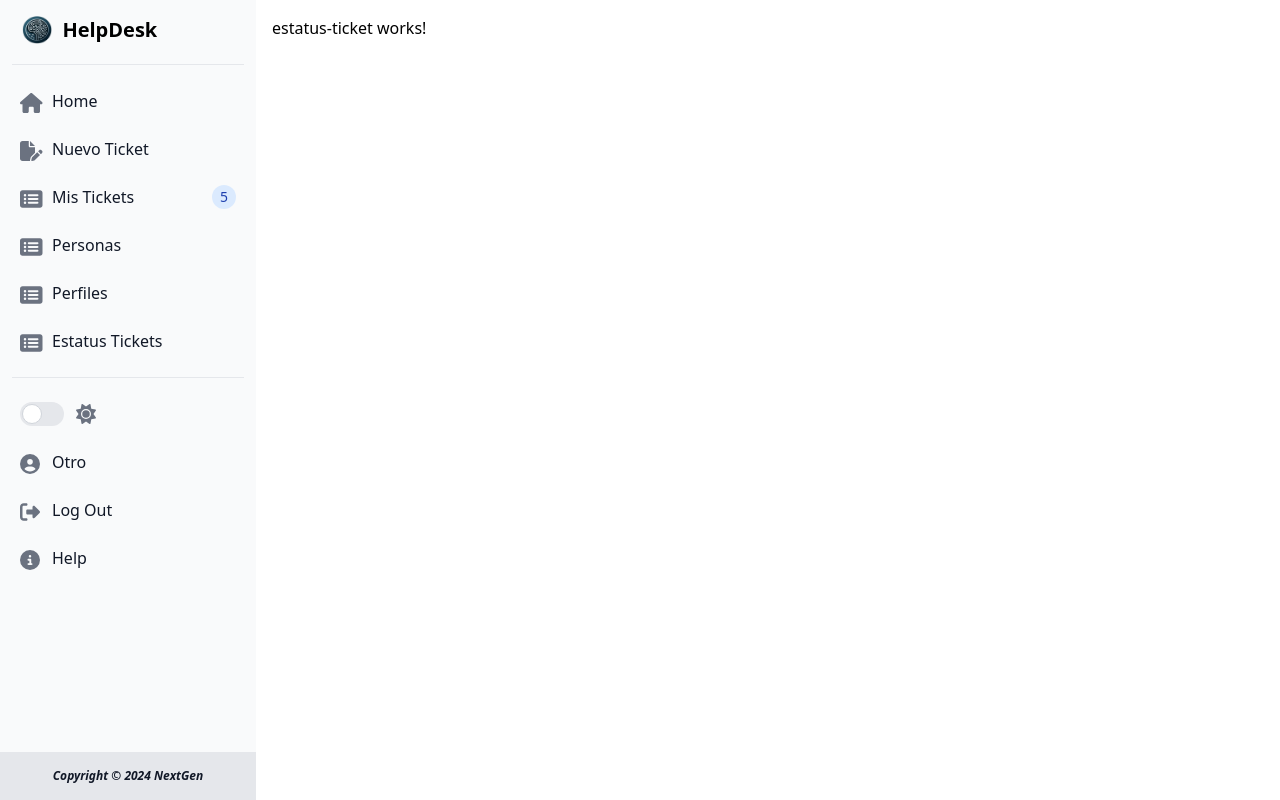
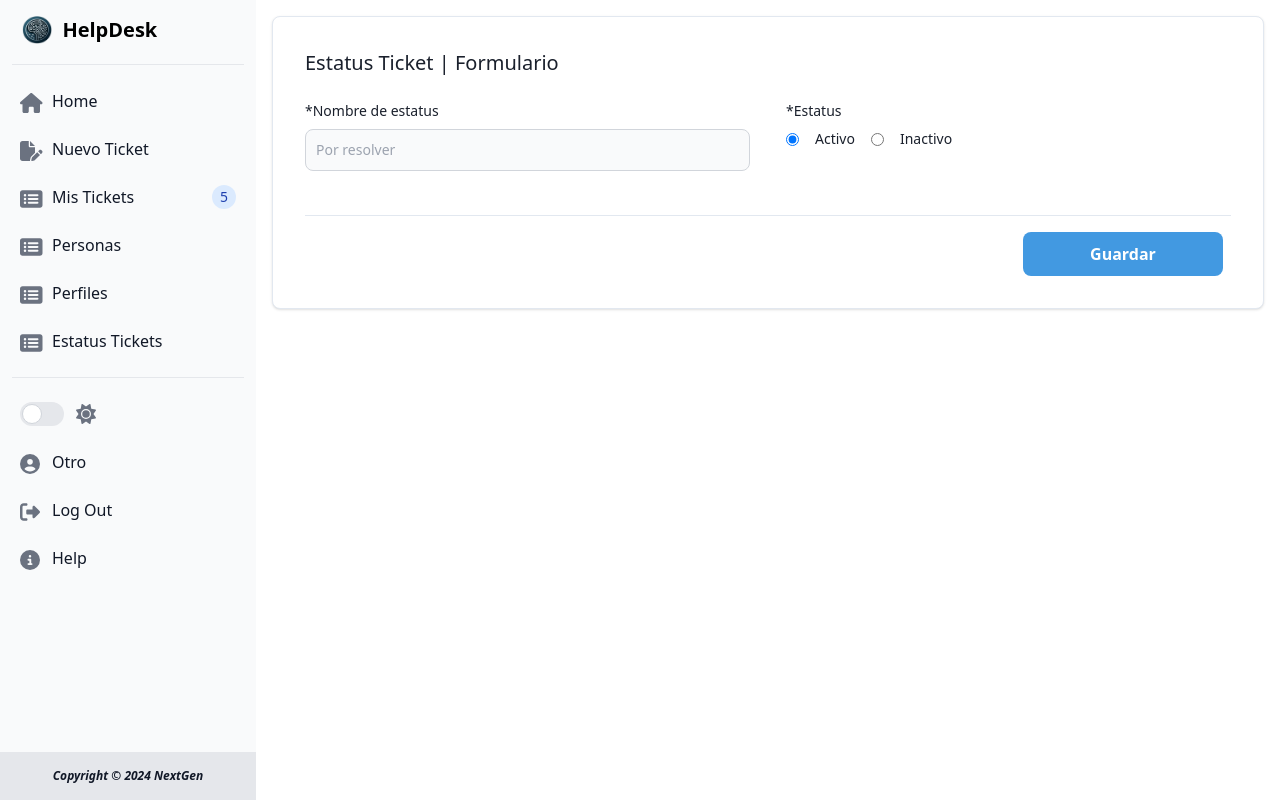
Before and after one commit to KevinUriegas98/app-tickets-ng, an Angular app: page /administracion/estatus-tickets in a window 1280 px wide. Built offline with nearby package versions, Linux system fonts and the light colour scheme.

Commit message:
Formulario EstatusTicket

```diff
--- /dev/null
+++ b/src/app/core/models/estatus-tickets/estatus-ticket-model.ts
@@ -0,0 +1,6 @@
+import { ApiResponse } from "@Models/Response";
+
+export interface EstatusTicketInsertRequest {
+    Estatus_Nombre: string;
+    Estatus_Activo: number;
+}
--- /dev/null
+++ b/src/app/core/models/estatus-tickets/index.ts
@@ -0,0 +1 @@
+export * from './estatus-ticket-model';
--- /dev/null
+++ b/src/app/core/services/estatus-ticket.service.ts
@@ -0,0 +1,27 @@
+import { HttpClient, HttpHeaders } from '@angular/common/http';
+import { Injectable } from '@angular/core';
+import { Observable } from 'rxjs';
+import { map } from 'rxjs';
+
+import { estatusTickets } from '@Global/endpoints';
+import { EstatusTicketInsertRequest } from '../models/estatus-tickets';
+
+@Injectable({
+  providedIn: 'root'
+})
+export class EstatusTicketService {
+  private headers: HttpHeaders;
+  constructor(private http: HttpClient) {
+    this.headers = new HttpHeaders ({})
+  }
+
+  insertEstatusTicket(estatus:EstatusTicketInsertRequest): Observable<boolean> {
+    const httpOptions = {headers:this.headers}
+    return this.http.post<boolean>(estatusTickets.insert,estatus,httpOptions)
+    .pipe(
+      map(res => {
+        return res;
+      })
+    )
+  }
+}
--- a/src/app/global/endpoints.ts
+++ b/src/app/global/endpoints.ts
@@ -16,3 +16,7 @@ export const profiles = {
 export const stores = {
   get: `${environment.urlBase}GetSucursales`
 };
+
+export const estatusTickets = {
+  insert: `${environment.urlBase}InsertEstatus`
+}
--- a/src/app/modules/administracion/pages/estatus-ticket/estatus-ticket.component.html
+++ b/src/app/modules/administracion/pages/estatus-ticket/estatus-ticket.component.html
@@ -1 +1,30 @@
-<p>estatus-ticket works!</p>
+<div class="w-full p-4 bg-light-bg border border-light-border rounded-lg shadow sm:p-6 md:p-8 dark:bg-dark-bg dark:border-dark-border">
+    <form class="space-y-6" [formGroup]="form" novalidate (ngSubmit)="onSubmit()">
+        <h5 class="text-xl font-medium text-light-text dark:text-dark-text">Estatus Ticket | Formulario</h5>
+        <div class="grid md:grid-cols-2 md:gap-9">
+            <div class="relative z-0 w-full mb-5 group">
+                <label for="text" class="block mb-2 text-sm font-medium text-light-text dark:text-dark-text">*Nombre de estatus</label>
+                <input type="text" formControlName="nombre" class="bg-gray-50 border border-gray-300 text-gray-900 text-sm rounded-lg focus:ring-blue-500 focus:border-blue-500 block w-full p-2.5 dark:bg-gray-600 dark:border-gray-500 dark:placeholder-gray-400 dark:text-white" placeholder="Por resolver"/>
+                <div class="flex justify-center text-sm italic text-sm text-red-600 dark:text-red-500" *ngIf="form.get('nombre')?.touched && form.get('nombre')?.invalid">
+                    <p class="text-sm italic text-danger" *ngIf="form.get('nombre')?.errors?.['required']">Nombre de Estatus Requerido*</p>
+                    <p class="text-sm italic text-danger" *ngIf="form.get('nombre')?.errors?.['pattern']">Solo se permiten letras y espacios*</p>
+                </div>
+            </div>
+            <div class="relative z-0 w-full mb-5 group">
+                <label for="text" class="block mb-2 text-sm font-medium text-light-text dark:text-dark-text">*Estatus</label>
+                <div class="flex items-center space-x-4">
+                    <input type="radio" class="" name="activo" formControlName="activo" [value]="1">
+                    <label for="text" class="text-sm font-medium text-light-text dark:text-dark-text">Activo</label>
+
+                    <input type="radio" class="" name="activo" formControlName="activo" [value]="0">
+                    <label for="text" class="text-sm font-medium text-light-text dark:text-dark-text">Inactivo</label>
+                </div>
+            </div>
+        </div>
+        <div class="border-t border-light-border dark:border-dark-border">
+            <div class="flex justify-end mt-4">
+                <button type="submit" class="btn">Guardar</button>
+            </div>
+        </div>
+    </form>
+</div>
--- a/src/app/modules/administracion/pages/estatus-ticket/estatus-ticket.component.ts
+++ b/src/app/modules/administracion/pages/estatus-ticket/estatus-ticket.component.ts
@@ -1,12 +1,49 @@
-import { Component } from '@angular/core';
+import { NgIf } from '@angular/common';
+import { FormBuilder, ReactiveFormsModule, Validators } from '@angular/forms';
+import { Component, inject } from '@angular/core';
+import { EstatusTicketInsertRequest } from 'src/app/core/models/estatus-tickets';
+import { EstatusTicketService } from 'src/app/core/services/estatus-ticket.service';
+import { ToastrService } from 'ngx-toastr';
 
 @Component({
   selector: 'app-estatus-ticket',
   standalone: true,
-  imports: [],
+  imports: [ReactiveFormsModule,  NgIf],
   templateUrl: './estatus-ticket.component.html',
   styleUrl: './estatus-ticket.component.css'
 })
 export class EstatusTicketComponent {
+  constructor(private toastr: ToastrService) {}
+  private fb = inject(FormBuilder);
+  private estatusTicketService = inject(EstatusTicketService);
 
+  form = this.fb.nonNullable.group({
+    nombre: ['', [Validators.required, Validators.pattern('^(?=.*[a-zA-Z])[a-zA-Z ]*$')]],
+    activo: [1, [Validators.required]]
+  });
+
+  onSubmit(): void{
+    console.log("here")
+    if (this.form.valid) {
+      const {nombre, activo} = this.form.getRawValue();
+      const request: EstatusTicketInsertRequest = {
+        Estatus_Nombre: nombre.trim(),
+        Estatus_Activo: activo
+
+      };
+      this.estatusTicketService.insertEstatusTicket(request)
+        .subscribe({
+          next: (res) => {
+            const data = res;
+            this.toastr.success('Estatus registrado exitosamente');
+          },
+          error: (err) => {
+            console.log(err);
+            this.toastr.error('Ha Ocurrido un Error', err);
+          }
+        });
+    } else {
+      this.form.markAllAsTouched();
+    }
+  }
 }
```
